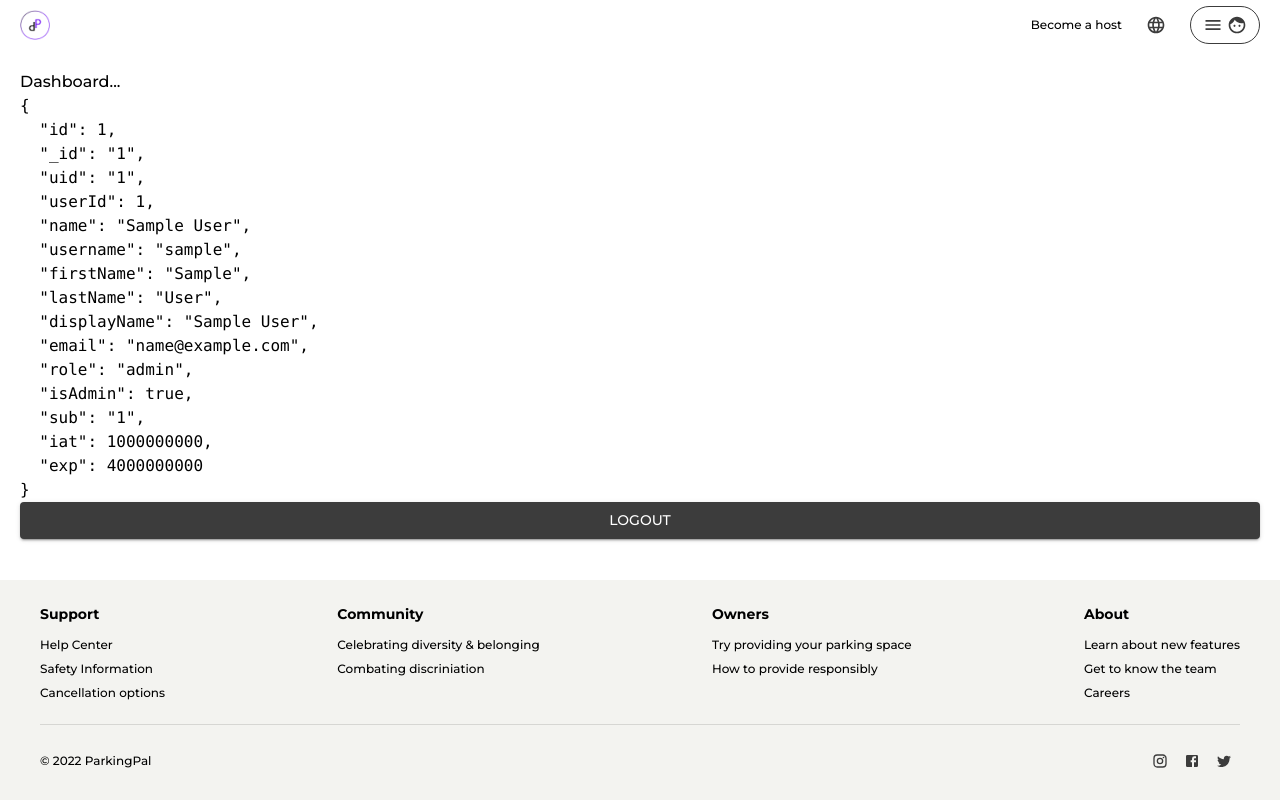
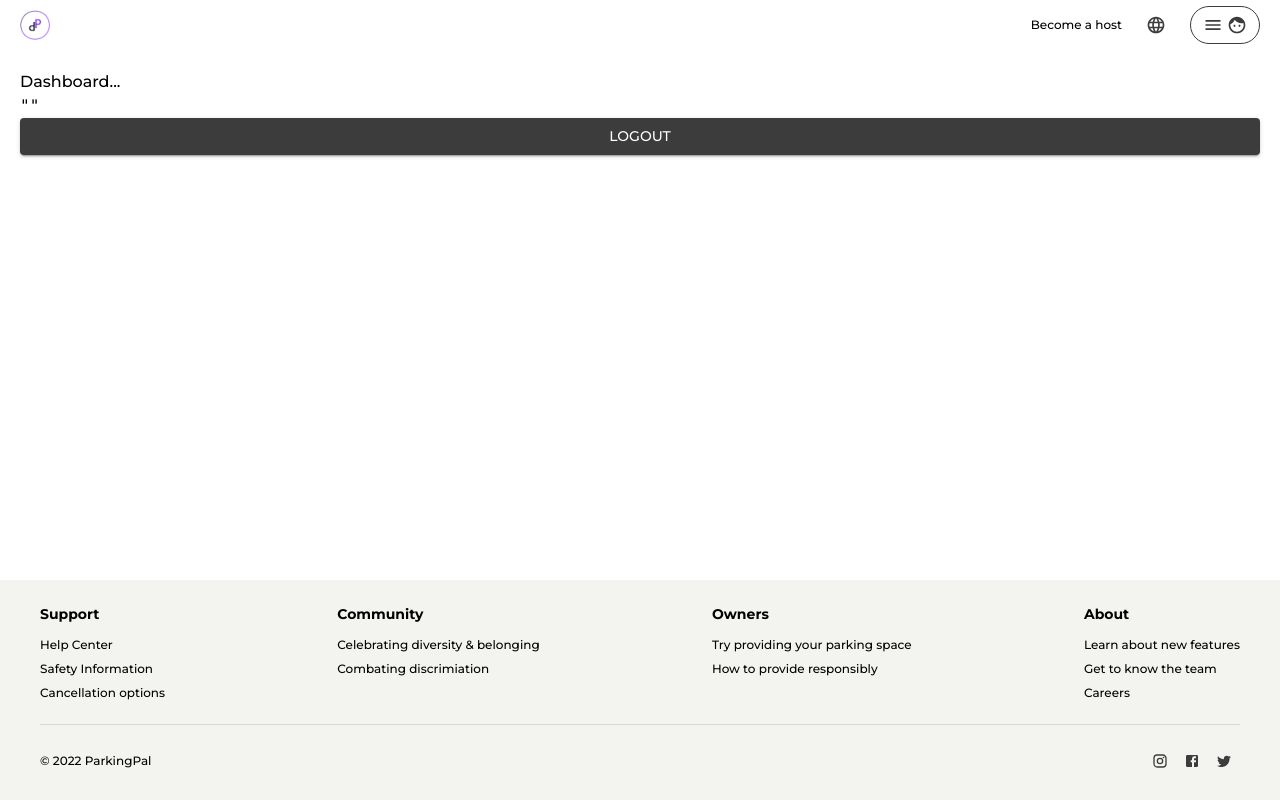
Before and after one commit to tessaRuckstuhl/ParkingPal, a React (Create React App) app in the folder client/: page /dashboard in a window 1280 px wide. Built offline with nearby package versions, Linux system fonts and the light colour scheme; sample sign-in values are in the browser's storage.

Commit message:
changed some Names

```diff
--- a/client/src/App.js
+++ b/client/src/App.js
@@ -8,7 +8,7 @@ import AuthComponent from './services/AuthComponent';
 import { createTheme, ThemeProvider } from '@mui/material/styles';
 import mainTheme from './theme/mainTheme';
 import Default from './layout/Default';
-import ParkingSpace from './pages/AddParkingSpace'
+import ParkingSpace from './pages/CreatePS'
 import ListViewParkingSpaces from './pages/ListViewParkingSpaces'
 
 import PageNotFound from './pages/404';
@@ -26,7 +26,7 @@ const App = () => {
               {/* Routes */}
               <Routes>
                 <Route path="/" element={<Login />}></Route>
-                <Route path="addPS" element={<ParkingSpace />}></Route>
+                <Route path="parkingSpaceCreation" element={<ParkingSpace />}></Route>
                 <Route path="all" element={<ListViewParkingSpaces/>}></Route>
                 <Route path="signup" element={<Signup />}></Route>
                 <Route
--- a/client/src/layout/Footer.js
+++ b/client/src/layout/Footer.js
@@ -16,7 +16,7 @@ const Footer = () => {
       sectionTitle: 'Community',
       links: [
         { link: '/404', linkTitle: 'Celebrating diversity & belonging' },
-        { link: '/404', linkTitle: 'Combating discriniation' },
+        { link: '/404', linkTitle: 'Combating discrimiation' },
       ],
     },
     {
--- a/client/src/pages/Dash.js
+++ b/client/src/pages/Dash.js
@@ -3,7 +3,7 @@ import { MainContext } from '../contexts/MainContext';
 import { useNavigate } from 'react-router-dom';
 import AuthService from '../services/auth.service';
 import Button from '@mui/material/Button';
-import {Buffer} from 'buffer';
+
 
 const Dash = () => {
   const { jwt, setJwt } = useContext(MainContext);
@@ -16,7 +16,6 @@ const Dash = () => {
   };
   useEffect(() => {
     try {
-      setParsedData(JSON.parse(Buffer.from(jwt.split('.')[1], 'base64')));
     } catch (error) {
       console.log(error)
       AuthService.logout();
--- a/client/src/pages/ListViewParkingSpaces.js
+++ b/client/src/pages/ListViewParkingSpaces.js
@@ -19,7 +19,7 @@ const ListViewParkingSpaces = () => {
     }, []);
 
     const showAll = async () => {
-        const result = await ParkingSpaceService.getAllPS();
+        const result = await ParkingSpaceService.listParkingSpaces();
         setParkingSpaces(result);
     }
 
```
Also changed, not shown: client/src/pages/CreatePS.js (renamed from client/src/pages/AddParkingSpace.js).
